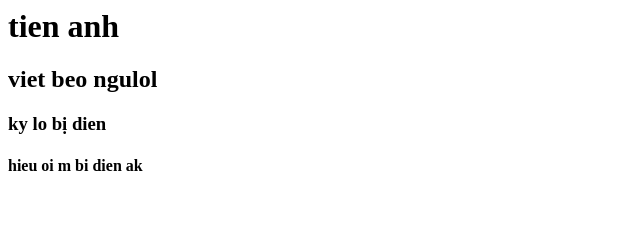
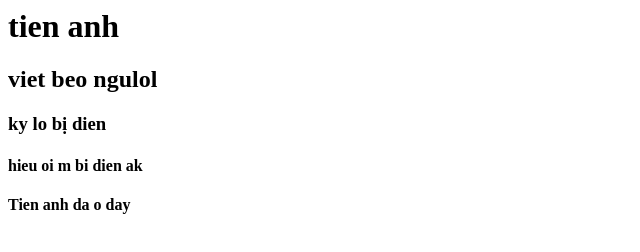
Before and after one commit to vietmoda1998/demo4, a plain HTML site: page index.html in a window 1280 px wide. Shown: the whole page, without its empty margins (0-640 px from the left). Drawn offline with Linux system fonts and the light colour scheme.

Commit message:
Update index.html

```diff
--- a/index.html
+++ b/index.html
@@ -2,3 +2,4 @@
 <h2>viet beo ngulol </h2>
 <h3>ky lo bị dien</h3>
 <h4>hieu oi m bi dien ak</h4>
+<h4>Tien anh da o day</h4>
```
